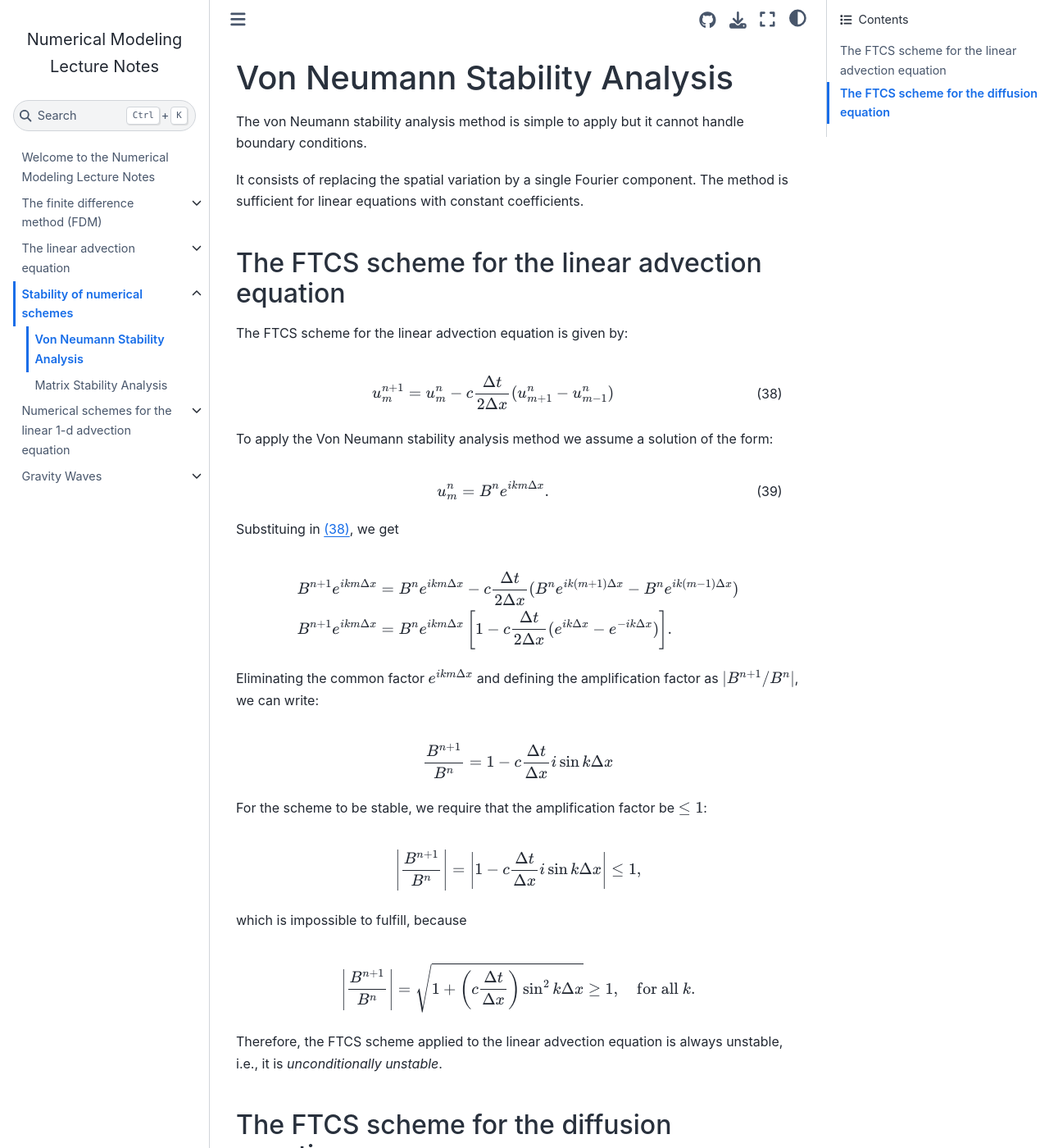
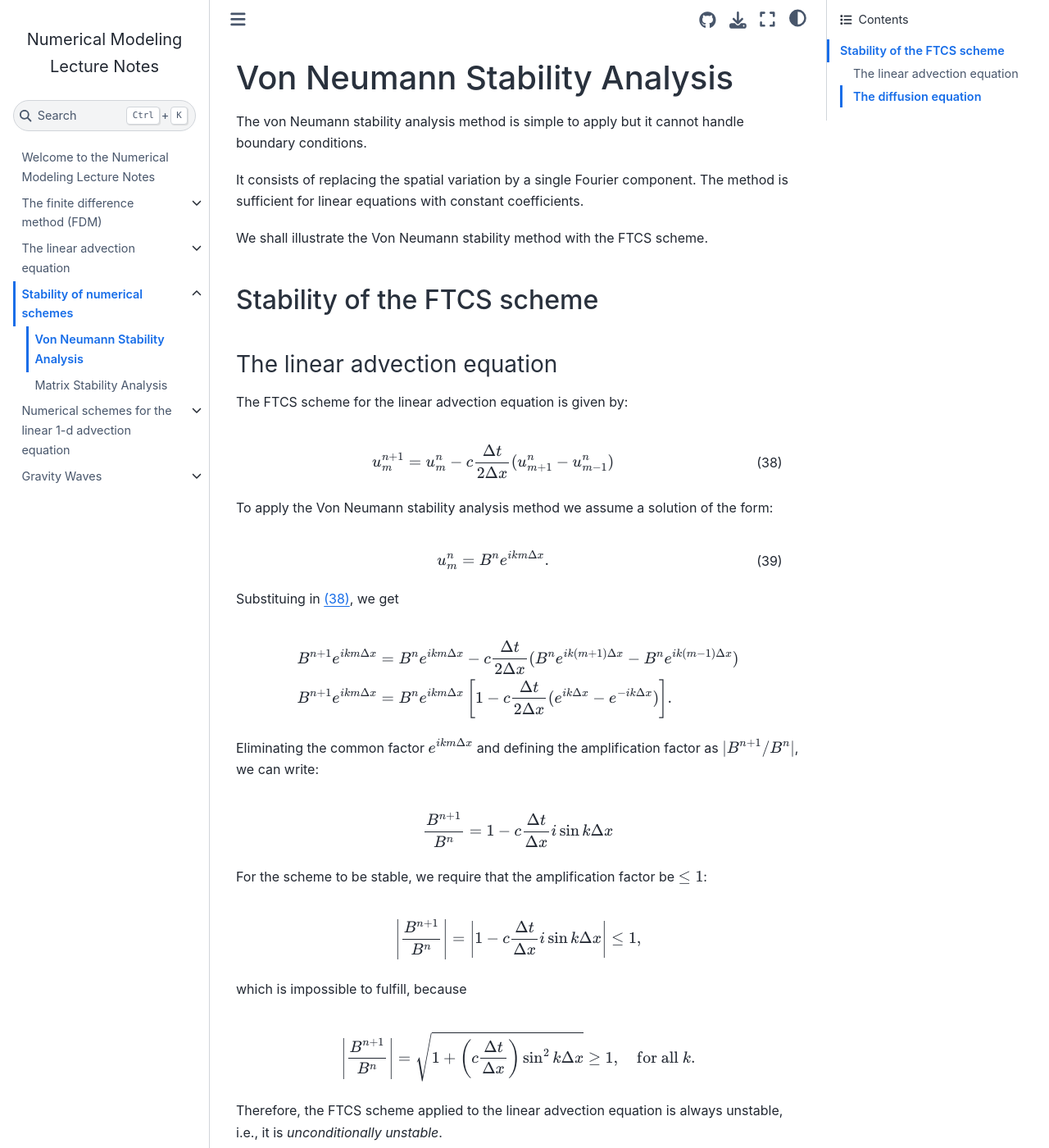
Before and after one commit to joaobuibergen/numerical-modeling-book, a Jupyter Book: the page built from NumericalStability/vonNeumannStability.md, in a window 1280 px wide and 1400 px high. Shown: the whole window at 82% size. Built offline with Jupyter Book 1.0.4 settings and Sphinx 7.4.7 and the Sphinx Book theme 1.1.4, drawn with Linux system fonts in a browser that asks for light colours; pages that are not in the unit, such as notebooks, are missing from menus; some of the changed text lies outside the part shown.

Commit message:
Update NumericalStability/vonNeumannStability.md

```diff
--- a/NumericalStability/vonNeumannStability.md
+++ b/NumericalStability/vonNeumannStability.md
@@ -4,7 +4,11 @@ The von Neumann stability analysis method is simple to apply but it cannot handl
 
 It consists of replacing the spatial variation by a single Fourier component. The method is sufficient for linear equations with constant coefficients.
 
-## The FTCS scheme for the linear advection equation
+We shall illustrate the Von Neumann stability method with the FTCS scheme.
+
+## Stability of the FTCS scheme
+
+### The linear advection equation
 
 The FTCS scheme for the linear advection equation is given by:
 
@@ -45,7 +49,7 @@ $$
 
 Therefore, the FTCS scheme applied to the linear advection equation is always unstable, i.e., it is *unconditionally unstable*.
 
-## The FTCS scheme for the diffusion equation
+### The diffusion equation
 
 The one-dimensional diffusion equation is
 
```
